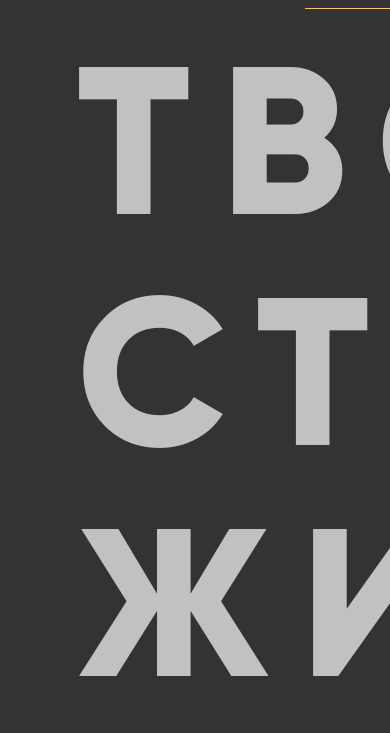
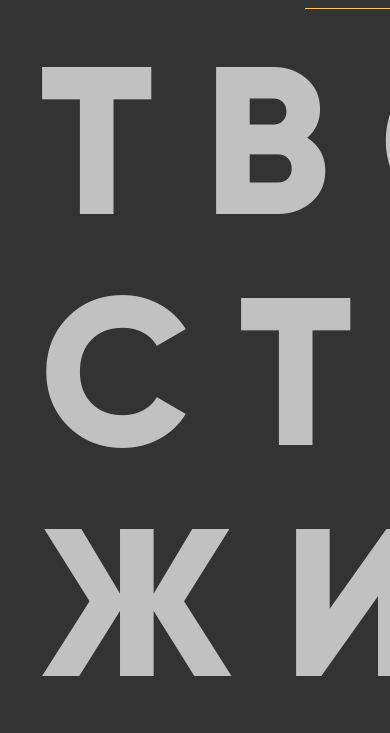
Before and after one commit to Fire0k/aurum, a website built with Vite: page index.html in a window 390 px wide. Shown: the part 108-841 px from the top of the page. Built offline with nearby package versions, Linux system fonts and the light colour scheme.

Commit message:
1400px adapt

```diff
--- a/src/styles/style.less
+++ b/src/styles/style.less
@@ -264,7 +264,7 @@ header {
         opacity: 0.7;
         letter-spacing: 150px;
         line-height: 110%;
-        padding: 150px 77px 0;
+        padding: 150px 80px 0;
         text-transform: uppercase;
         will-change: transform, opacity;
     }
@@ -335,7 +335,7 @@ footer {
     opacity: 0;
 }
 
-@media (max-width: 1200px) {
+@media (max-width: 1400px) {
     .container {
         padding-left: 40px;
         padding-right: 40px;
@@ -393,8 +393,8 @@ footer {
 
     #first-section {
         .slogan {
-            font-size: 210px;
-            letter-spacing: 30px;
+            padding: 150px 40px 0;
+            letter-spacing: 65px;
         }
     }
 
@@ -415,6 +415,14 @@ footer {
             }
         }
     }
+}
+@media (max-width: 1200px) {
+    #first-section {
+        .slogan {
+            font-size: 210px;
+            letter-spacing: 50px;
+        }
+    }
 
     footer {
         .footer-wrapper {
```
